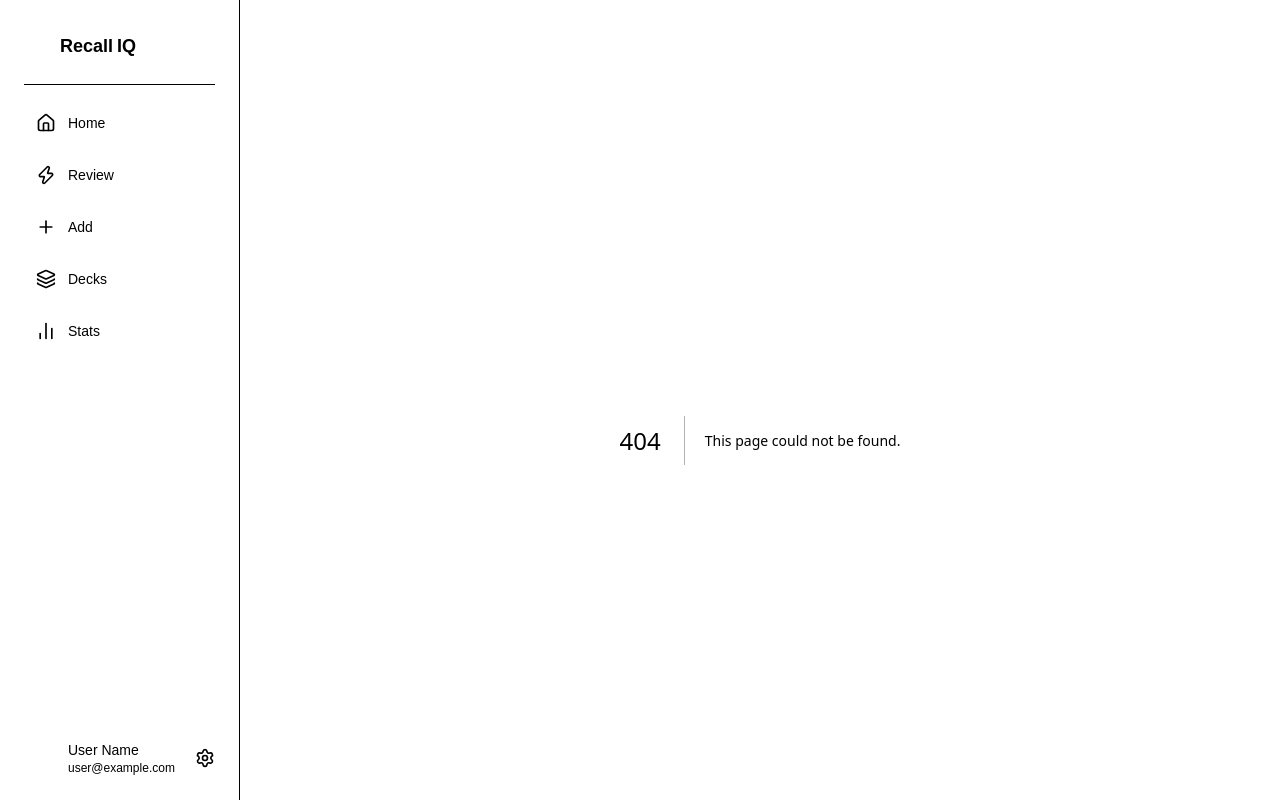
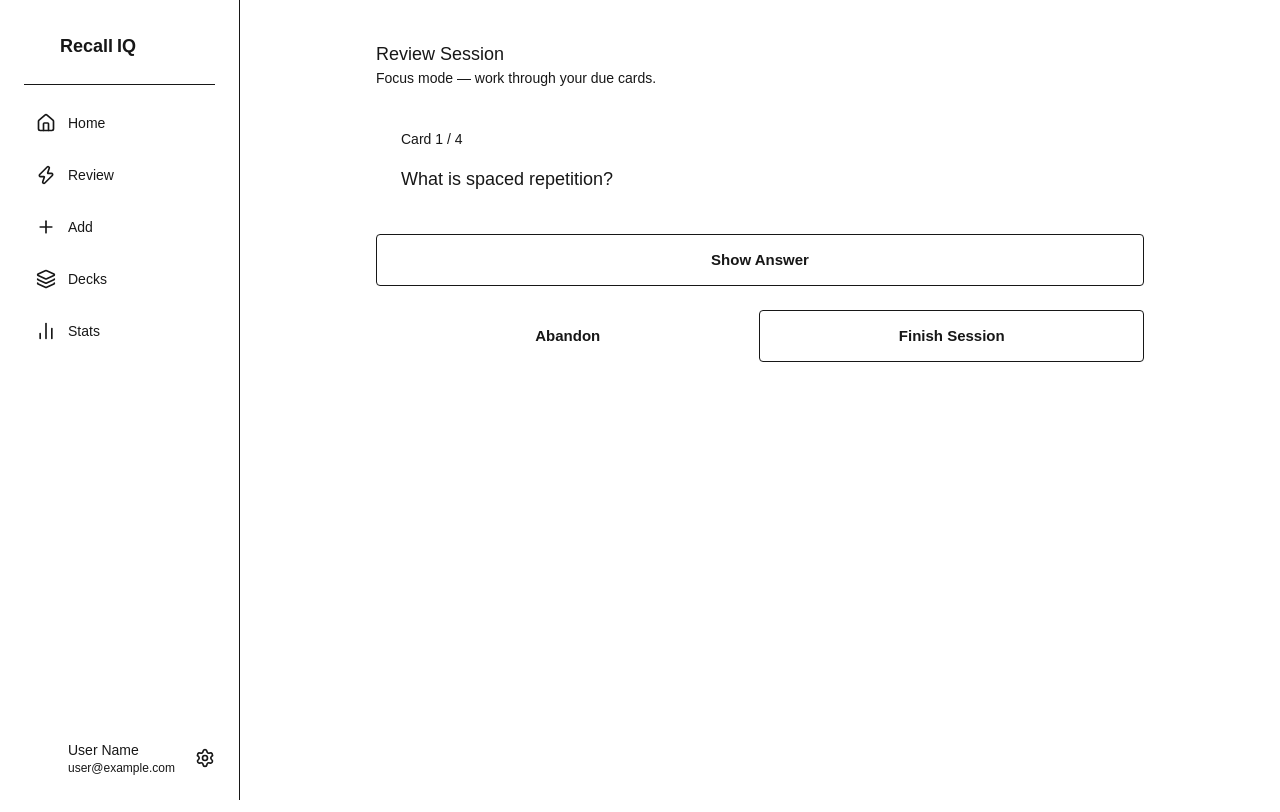
Before and after one commit to Sudarshan7a/recallIQ, a Next.js app: page /review/session in a window 1280 px wide. Before the commit this address had no page. Shown: the top 812 px of the page. Built offline with nearby package versions, Linux system fonts and the light colour scheme.

Commit message:
feat(screens): add review session flows, exam mode, and settings (Batch C)

```diff
--- /dev/null
+++ b/app/exam/page.tsx
@@ -0,0 +1,32 @@
+"use client"
+
+import React, { useState } from 'react'
+import Card from '../../components/ui/Card'
+import Button from '../../components/ui/Button'
+
+export default function ExamPage() {
+  const [started, setStarted] = useState(false)
+
+  return (
+    <div className="max-w-3xl mx-auto">
+      {!started ? (
+        <Card className="p-6 text-center">
+          <h2 className="text-lg font-medium text-text-primary">Exam Mode</h2>
+          <p className="text-text-secondary mt-2">Timed test-like review session to simulate recall under pressure.</p>
+          <div className="mt-4">
+            <Button variant="primary" onClick={() => setStarted(true)}>Start Exam</Button>
+          </div>
+        </Card>
+      ) : (
+        <Card className="p-6">
+          <h3 className="text-text-secondary">Exam in progress (mock)</h3>
+          <div className="mt-4 text-text-primary font-medium">Question placeholder</div>
+          <div className="mt-6 flex gap-3">
+            <Button variant="ghost">I knew it</Button>
+            <Button variant="secondary">I didn't know</Button>
+          </div>
+        </Card>
+      )}
+    </div>
+  )
+}
--- /dev/null
+++ b/app/exam/results/page.tsx
@@ -0,0 +1,22 @@
+"use client"
+
+import React from 'react'
+import Card from '../../../components/ui/Card'
+import Button from '../../../components/ui/Button'
+
+export default function ExamResultsPage() {
+  return (
+    <div className="max-w-2xl mx-auto text-center">
+      <Card className="p-6">
+        <h2 className="text-lg font-medium text-text-primary">Exam results</h2>
+        <p className="text-text-secondary mt-2">Summary of your exam (mock data)</p>
+        <div className="mt-4 text-2xl font-semibold">78%</div>
+        <div className="text-text-secondary">accuracy</div>
+        <div className="mt-6 flex justify-center gap-3">
+          <Button variant="primary">Back to Dashboard</Button>
+          <Button variant="ghost">Review incorrect</Button>
+        </div>
+      </Card>
+    </div>
+  )
+}
--- /dev/null
+++ b/app/review/complete/page.tsx
@@ -0,0 +1,24 @@
+"use client"
+
+import React from 'react'
+import Card from '../../../components/ui/Card'
+import Button from '../../../components/ui/Button'
+
+export default function ReviewCompletePage() {
+  return (
+    <div className="max-w-2xl mx-auto text-center">
+      <Card className="p-6">
+        <h2 className="text-lg font-medium text-text-primary">Session complete</h2>
+        <p className="text-text-secondary mt-2">Nice work — you completed your review session.</p>
+        <div className="mt-4">
+          <div className="text-2xl font-semibold text-text-primary">18</div>
+          <div className="text-text-secondary text-sm">cards reviewed</div>
+        </div>
+        <div className="mt-6 flex justify-center gap-3">
+          <Button variant="primary">Back to Dashboard</Button>
+          <Button variant="ghost">Review again</Button>
+        </div>
+      </Card>
+    </div>
+  )
+}
--- /dev/null
+++ b/app/review/session/page.tsx
@@ -0,0 +1,53 @@
+"use client"
+
+import React, { useState } from 'react'
+import Card from '../../../components/ui/Card'
+import Button from '../../../components/ui/Button'
+import { motion } from 'framer-motion'
+
+const mockCards = [
+  { id: 1, front: 'What is spaced repetition?', back: 'A learning technique...' },
+  { id: 2, front: 'Define active recall', back: 'Attempting to remember...' },
+  { id: 3, front: 'What is Anki?', back: 'A spaced repetition app' },
+  { id: 4, front: 'What is Leitner system?', back: 'A flashcard scheduling method' },
+]
+
+export default function ReviewSessionPage() {
+  const [index, setIndex] = useState(0)
+  const [showBack, setShowBack] = useState(false)
+
+  const card = mockCards[index]
+
+  return (
+    <div className="max-w-3xl mx-auto">
+      <header className="mb-4">
+        <h2 className="text-lg font-medium text-text-primary">Review Session</h2>
+        <p className="text-text-secondary text-sm">Focus mode — work through your due cards.</p>
+      </header>
+
+      <motion.div initial={{ opacity: 0, y: 16 }} animate={{ opacity: 1, y: 0 }}>
+        <Card className="p-6">
+          <div className="text-sm text-text-secondary">Card {index + 1} / {mockCards.length}</div>
+          <div className="mt-4 text-text-primary text-lg font-medium">{card.front}</div>
+          {showBack && <div className="mt-4 text-text-secondary">{card.back}</div>}
+        </Card>
+      </motion.div>
+
+      <div className="mt-4 flex gap-3">
+        {!showBack ? (
+          <Button variant="secondary" onClick={() => setShowBack(true)}>Show Answer</Button>
+        ) : (
+          <>
+            <Button variant="ghost" onClick={() => { setIndex((i) => Math.max(0, i - 1)); setShowBack(false); }}>Previous</Button>
+            <Button variant="primary" onClick={() => { setIndex((i) => Math.min(i + 1, mockCards.length - 1)); setShowBack(false); }}>Next</Button>
+          </>
+        )}
+      </div>
+
+      <div className="mt-6 flex justify-between">
+        <Button variant="ghost">Abandon</Button>
+        <Button variant="secondary">Finish Session</Button>
+      </div>
+    </div>
+  )
+}
--- /dev/null
+++ b/app/settings/page.tsx
@@ -0,0 +1,32 @@
+"use client"
+
+import React from 'react'
+import Card from '../../components/ui/Card'
+import Button from '../../components/ui/Button'
+
+export default function SettingsPage() {
+  return (
+    <div className="max-w-3xl mx-auto">
+      <h1 className="text-2xl font-display font-semibold text-text-primary mb-4">Settings</h1>
+      <Card className="p-4 mb-4">
+        <div className="flex items-center justify-between">
+          <div>
+            <div className="text-text-primary font-medium">Dark mode</div>
+            <div className="text-text-secondary text-sm">Toggle theme</div>
+          </div>
+          <Button variant="ghost">Toggle</Button>
+        </div>
+      </Card>
+
+      <Card className="p-4">
+        <div className="flex items-center justify-between">
+          <div>
+            <div className="text-text-primary font-medium">Notifications</div>
+            <div className="text-text-secondary text-sm">Alerts about due cards</div>
+          </div>
+          <Button variant="ghost">Manage</Button>
+        </div>
+      </Card>
+    </div>
+  )
+}
```
